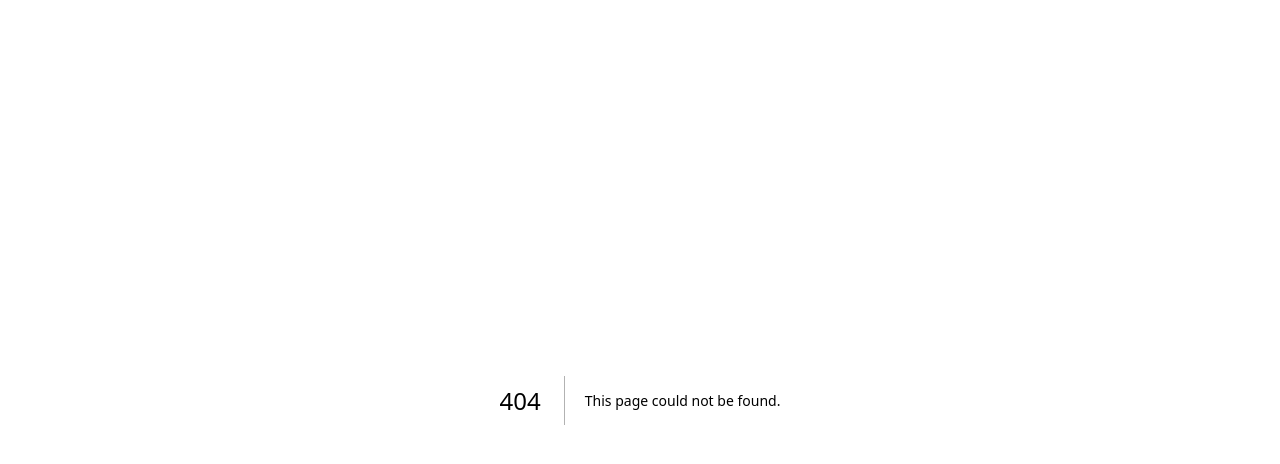
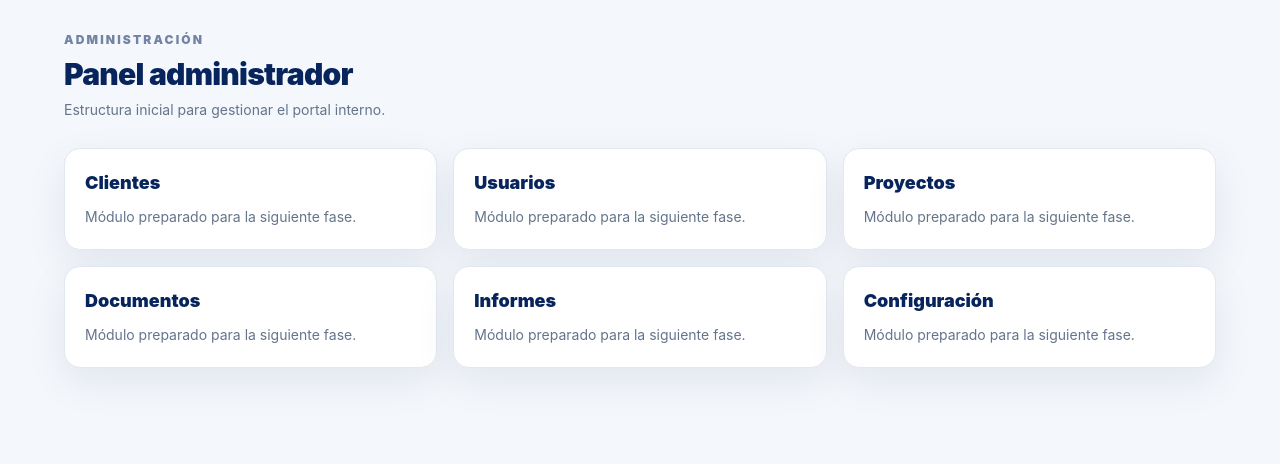
Before and after one commit to equantum-py/equantum-equipo, a Next.js app: page /admin in a window 1280 px wide. Before the commit this address had no page. Shown: the top 464 px of the page. Built offline with nearby package versions, Linux system fonts and the light colour scheme.

Commit message:
feat: crear app/admin/page.tsx

```diff
--- /dev/null
+++ b/app/admin/page.tsx
@@ -0,0 +1,22 @@
+const modules = ["Clientes","Usuarios","Proyectos","Documentos","Informes","Configuración"];
+
+export default function AdminPage() {
+  return (
+    <main className="min-h-screen bg-brand-soft px-5 py-8">
+      <div className="mx-auto max-w-6xl">
+        <p className="text-xs font-black uppercase tracking-[.18em] text-brand/55">Administración</p>
+        <h1 className="mt-2 text-3xl font-black tracking-tight text-brand">Panel administrador</h1>
+        <p className="mt-2 text-sm text-slate-500">Estructura inicial para gestionar el portal interno.</p>
+
+        <div className="mt-7 grid gap-4 sm:grid-cols-2 lg:grid-cols-3">
+          {modules.map((module) => (
+            <article key={module} className="rounded-2xl border border-slate-200 bg-white p-5 shadow-soft">
+              <p className="text-lg font-black text-brand">{module}</p>
+              <p className="mt-2 text-sm leading-6 text-slate-500">Módulo preparado para la siguiente fase.</p>
+            </article>
+          ))}
+        </div>
+      </div>
+    </main>
+  );
+}
```
